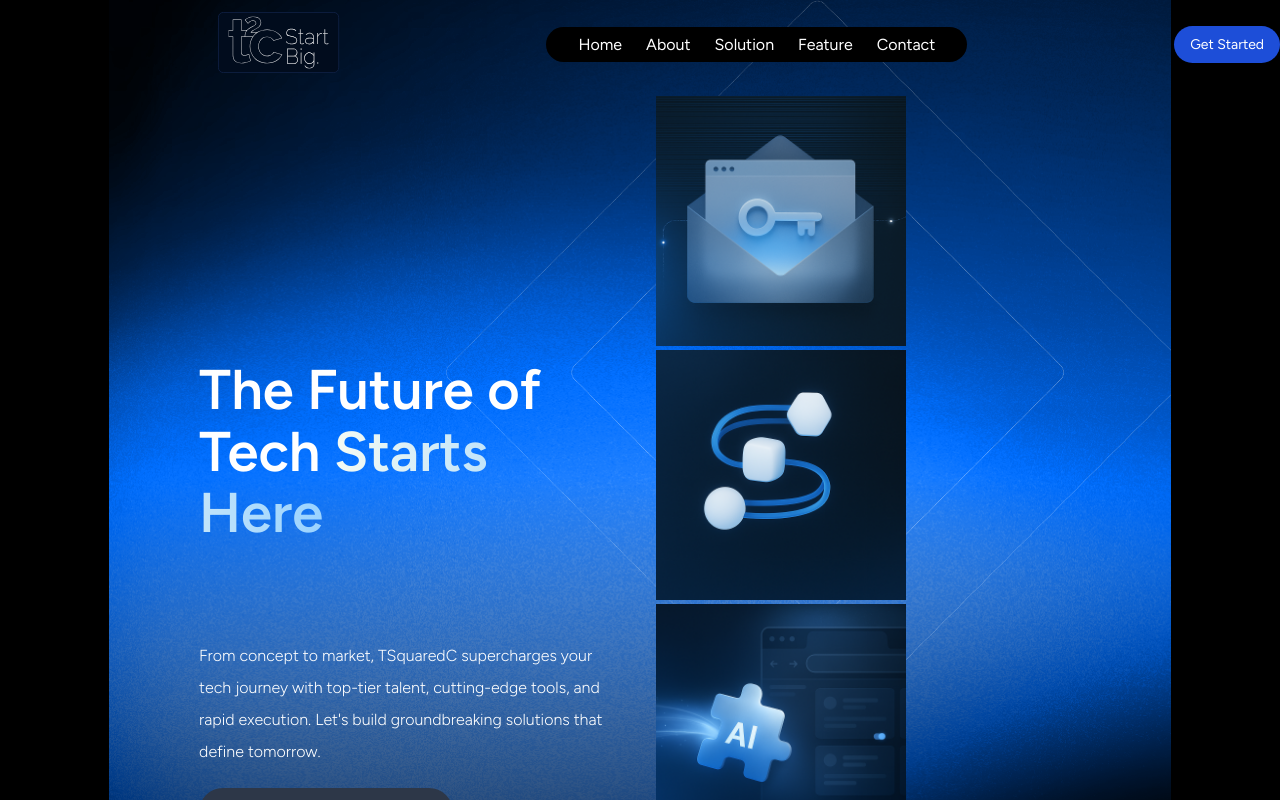
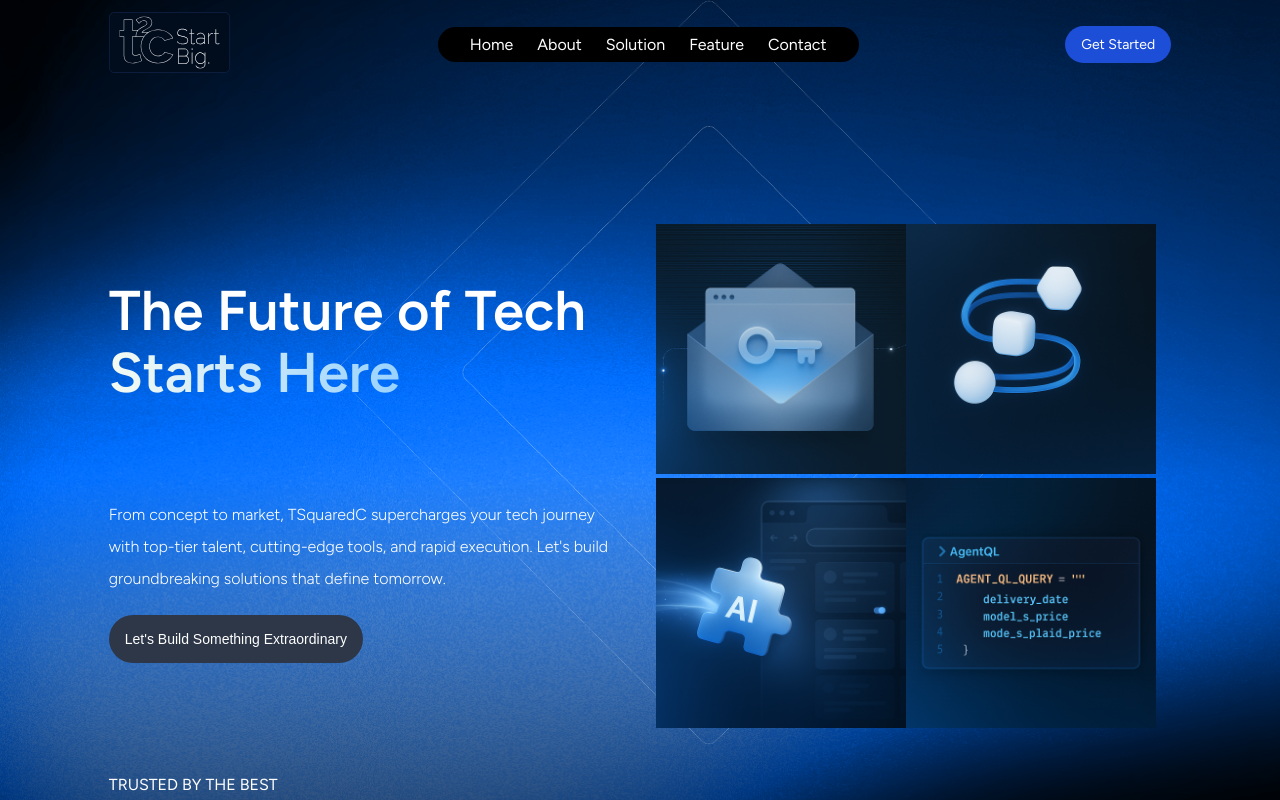
Before and after one commit to naveenkumar13-gif/clone-app, a React (Create React App) app: page / in a window 1280 px wide. Shown: the top 800 px of the page. Built offline with nearby package versions, Linux system fonts and the light colour scheme.

Commit message:
Remove unused CSS classes from About Advisor and Team components for cleaner styles

```diff
--- a/src/components/aboutAdvisor/index.css
+++ b/src/components/aboutAdvisor/index.css
@@ -3,11 +3,7 @@
   padding: 0;
   box-sizing: border-box;
 }
-.section {
-  width: 83%;
-  margin: 0 auto;
-  align-items: center;
-}
+
 .about_advisor {
   display: flex;
   gap: 1.3rem;
--- a/src/components/navbar/index.css
+++ b/src/components/navbar/index.css
@@ -62,6 +62,9 @@
 
 /* MOBILE SCREEN */
 .mobile_screen {
+  position: fixed;
+  top: 25%;
+  right: 25%;
   height: auto;
   width: 350px;
   margin: 0 auto;
--- a/src/components/team/index.css
+++ b/src/components/team/index.css
@@ -3,11 +3,7 @@
   padding: 0;
   box-sizing: border-box;
 }
-.section {
-  width: 83%;
-  margin: 0 auto;
-  align-items: center;
-}
+
 .team_container {
   display: grid;
   grid-template-columns: repeat(3, minmax(0, 1fr));
```
